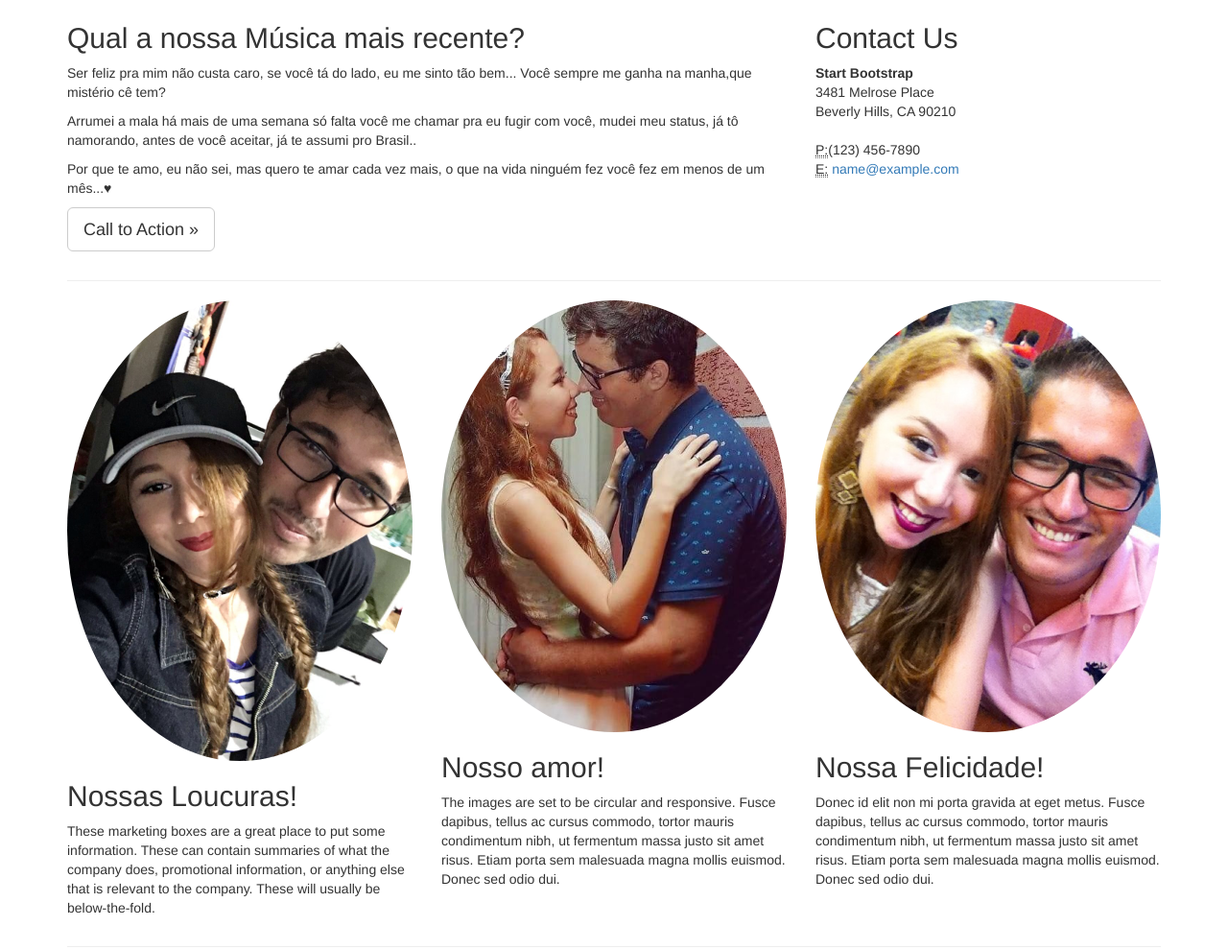
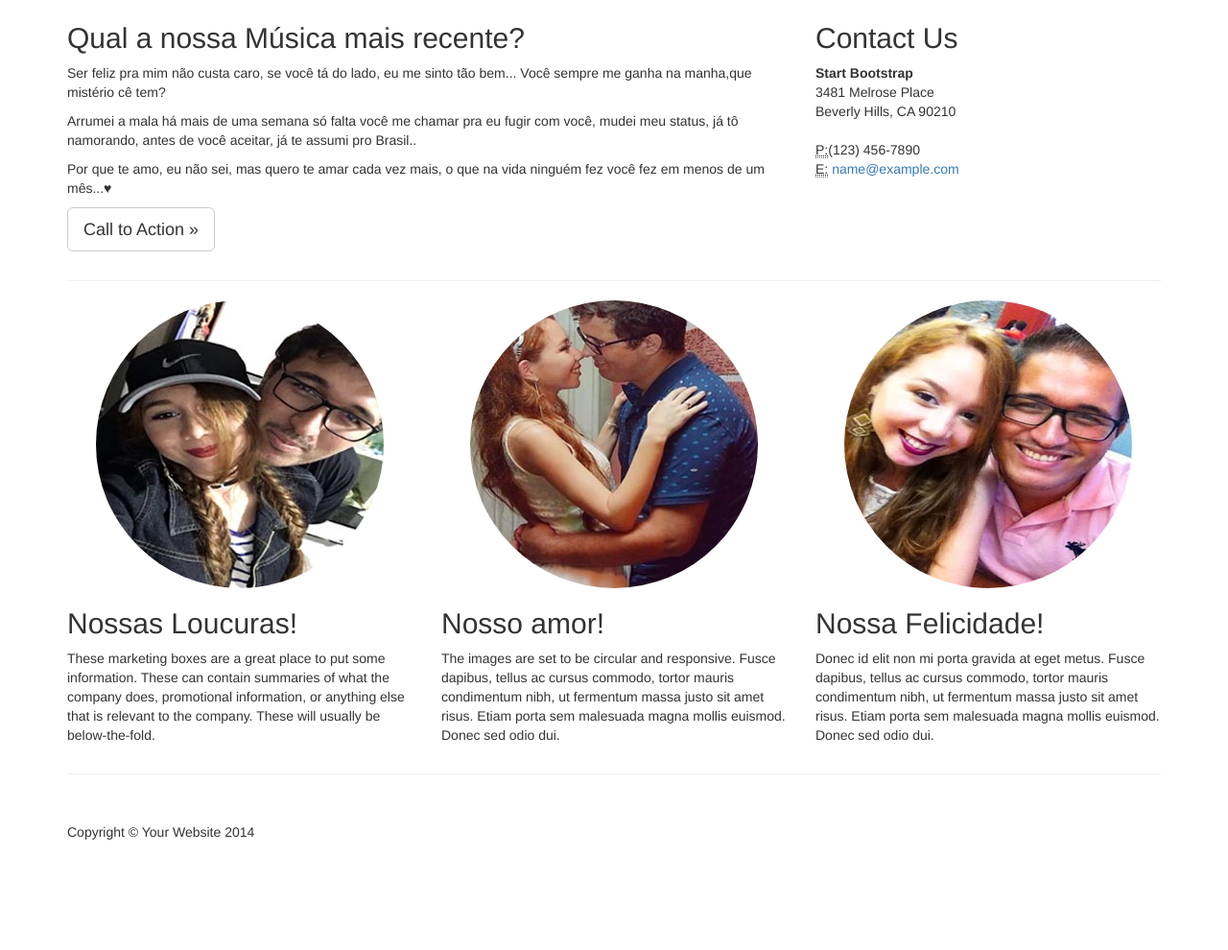
Before and after one commit to nataliasilva/exemploBootstrap3, a website: page index.html in a window 1280 px wide. Shown: the part 488-1478 px from the top of the page at 96% size. After the commit the page ends 1425 px from the top, so only its background shows below. Drawn offline with nearby package versions, Linux system fonts and the light colour scheme.

Commit message:
bug das imagens resolvido!

```diff
--- a/index.html
+++ b/index.html
@@ -93,21 +93,21 @@
 
         <div class="row">
             <div class="col-sm-4">
-                <img class="img-circle img-responsive img-center" src="\IMG_7862.JPG" alt="">
+                <img class="img-circle img-responsive img-center" src="\Sem Título-2.jpg" alt="">
                 <h2>Nossas Loucuras!</h2>
                 <p>These marketing boxes are a great place to put some information. These can contain summaries of what the
                     company does, promotional information, or anything else that is relevant to the company. These will usually
                     be below-the-fold.</p>
             </div>
             <div class="col-sm-4">
-                <img class="img-circle img-responsive img-center" src="\IMG_7651.JPG" alt="">
+                <img class="img-circle img-responsive img-center" src="\Sem Título-3.jpg" alt="">
                 <h2>Nosso amor!</h2>
                 <p>The images are set to be circular and responsive. Fusce dapibus, tellus ac cursus commodo, tortor mauris
                     condimentum nibh, ut fermentum massa justo sit amet risus. Etiam porta sem malesuada magna mollis euismod.
                     Donec sed odio dui.</p>
             </div>
             <div class="col-sm-4">
-                <img class="img-circle img-responsive img-center" src="\IMG_8469.JPG" alt="">
+                <img class="img-circle img-responsive img-center" src="\Sem Título-1.jpg" alt="">
                 <h2>Nossa Felicidade!</h2>
                 <p>Donec id elit non mi porta gravida at eget metus. Fusce dapibus, tellus ac cursus commodo, tortor mauris
                     condimentum nibh, ut fermentum massa justo sit amet risus. Etiam porta sem malesuada magna mollis euismod.
```
Also changed, not shown: IMG_7651.JPG (deleted), IMG_7862.JPG (deleted), IMG_8469.JPG (deleted), Sem Título-1.jpg (added), Sem Título-2.jpg (added), Sem Título-3.jpg (added).
